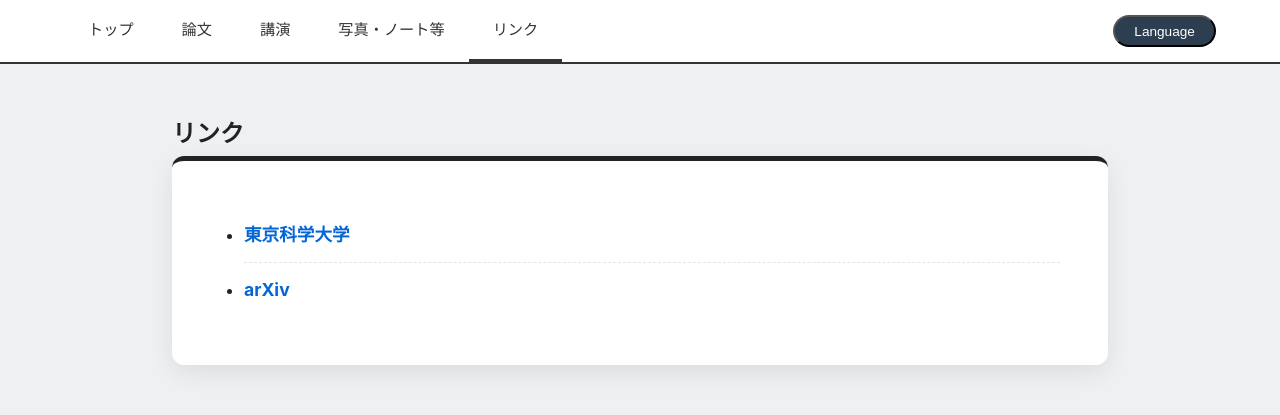
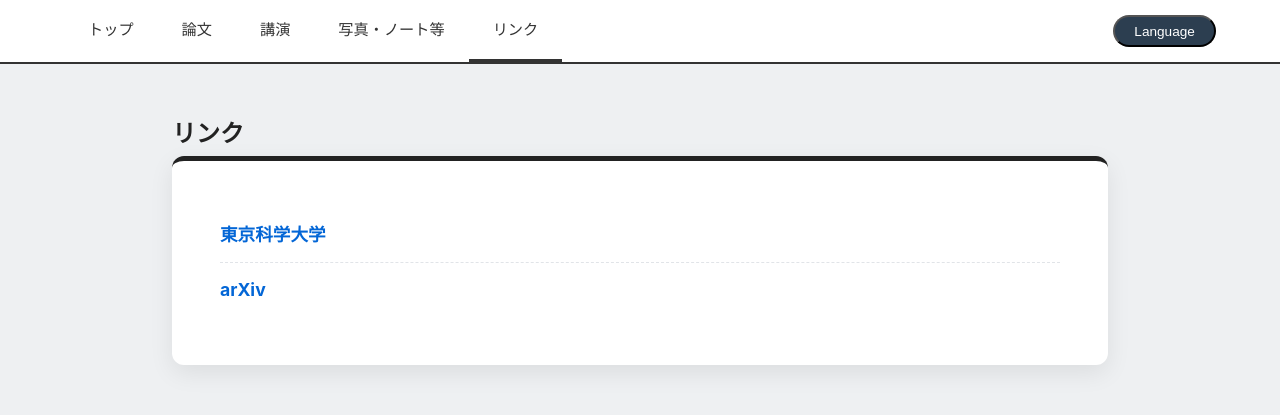
Before and after one commit to Varphiaaa/my-website_new, a Jekyll site: the page built from links.html, in a window 1280 px wide. Shown: the part 350-765 px from the top of the page. Built offline with Jekyll 4.4.1, drawn with Linux system fonts in a browser that asks for light colours.

Commit message:
Update style.css

```diff
--- a/assets/css/style.css
+++ b/assets/css/style.css
@@ -7,7 +7,7 @@ body {
   font-family: -apple-system, BlinkMacSystemFont, "Segoe UI", Roboto, "Helvetica Neue", Arial, sans-serif;
   line-height: 1.8;
   color: #222;
-  background-color: #eef0f2; /* ← #fafafaから、もう少しグレーがかった色に変更 */
+  background-color: #eef0f2;
 }
 /* ヒーロー（クロスフェードアニメーション対応版） */
 .hero { position: relative; width: 100%; height: 350px; display: flex; flex-direction: column; justify-content: flex-end; background-color: #2c3e50; overflow: hidden; }
@@ -36,7 +36,7 @@ body {
 /* コンテンツ */
 .hero-content { position: relative; z-index: 2; padding: 2rem 4rem; display: flex; justify-content: space-between; align-items: flex-end; }
 
-/* 修正：ヘッダーの文字を元の太さ（bold）に戻し、力強い印象に（さらに太くしたい場合は bold を 900 に変更） */
+/* 修正：ヘッダーの文字を元の太さ（bold）に戻し、力強い印象に */
 .hero h1 { color: white; font-size: 3.5rem; font-weight: bold; letter-spacing: 0.05em; text-shadow: 0 2px 4px rgba(0,0,0,0.5); }
 
 /* ヒーロー内のテキストコンテナ */
@@ -46,7 +46,6 @@ body {
 .hero-comment { color: white; font-size: 1.1rem; font-weight: 500; text-shadow: 0 1px 3px rgba(0,0,0,0.8); }
 
 /* ナビゲーション */
-/* 修正：ナビゲーションの下線を黒（#333）にして全体を引き締める */
 .navbar { background-color: white; border-bottom: 2px solid #333; display: flex; justify-content: space-between; align-items: center; padding: 0 4rem; position: sticky; top: 0; z-index: 100; }
 .nav-links { display: flex; list-style: none; }
 .nav-links li a { display: block; padding: 1rem 1.5rem; color: #333; text-decoration: none; font-weight: 500; font-size: 0.95rem; }
@@ -60,24 +59,34 @@ body {
 
 /* コンテンツ */
 main { max-width: 1000px; margin: 3rem auto; padding: 0 2rem; }
+
 /* =========================================
    修正2：経歴や自己紹介の「箱」のデザイン
 ========================================= */
 .content-card {
   background: white;
-  border-radius: 12px; /* 角の丸みを少し抑えてシャープに */
-  padding: 3rem; /* 箱の中の余白を少し広げて読みやすく */
-  box-shadow: 0 8px 24px rgba(0,0,0,0.08); /* 影を少し濃く・広くして箱を浮き立たせる */
-  border-top: 5px solid #222222; /* ★ 箱の上部に黒い太線のアクセントを追加 */
+  border-radius: 12px;
+  padding: 3rem;
+  box-shadow: 0 8px 24px rgba(0,0,0,0.08);
+  border-top: 5px solid #222222;
   margin-bottom: 3rem;
 }
+
+/* =========================================
+   追加：基本情報など、箱の中の通常の箇条書きから「・」を消す
+========================================= */
+.content-card ul {
+  list-style-type: none; /* 「・」を非表示にする */
+  padding-left: 0; /* 左側の字下げ（余白）をなくす */
+}
+
 /* =========================================
    修正3：箱の中の見出し（経歴の年など）
 ========================================= */
 .year-header {
   font-size: 1.4rem;
-  color: #1a1a1a; /* 文字色を濃く */
-  border-bottom: 2px solid #cccccc; /* 下線を少し濃くして引き締める */
+  color: #1a1a1a;
+  border-bottom: 2px solid #cccccc;
   padding-bottom: 0.5rem;
   margin-bottom: 1.5rem;
 }
@@ -143,8 +152,10 @@ main { max-width: 1000px; margin: 3rem auto; padding: 0 2rem; }
 #lightbox img { max-width: 90%; max-height: 80vh; border-radius: 4px; box-shadow: 0 4px 20px rgba(0,0,0,0.5); }
 .close-btn { color: white; font-size: 3rem; position: absolute; top: 20px; right: 40px; cursor: pointer; }
 
-/* リンク集用のスタイル */
-.link-list { list-style-type: disc; padding-left: 1.5rem; }
+/* =========================================
+   修正：リンク集用のスタイル（・を消す）
+========================================= */
+.link-list { list-style-type: none; padding-left: 0; } /* disc から none に変更し、余白を0に */
 .link-item { padding: 0.8rem 0; border-bottom: 1px dashed #e1e4e8; line-height: 1.6; }
 .link-item:last-child { border-bottom: none; }
 .link-item a { font-weight: bold; color: #0366d6; text-decoration: none; font-size: 1.1rem; }
@@ -153,7 +164,7 @@ main { max-width: 1000px; margin: 3rem auto; padding: 0 2rem; }
 
 /* 追加：黒背景のフッター＆SNSアイコンのスタイル */
 .site-footer {
-  background-color: #1a1a1a; /* ダークな黒で全体を引き締める */
+  background-color: #1a1a1a;
   color: #ffffff;
   padding: 50px 20px 30px;
   margin-top: 60px;
@@ -171,7 +182,8 @@ main { max-width: 1000px; margin: 3rem auto; padding: 0 2rem; }
 .sns-links {
   display: flex;
   gap: 1.5rem;
-  list-style: none;
+  list-style: none; /* ここも・が出ないように設定済みです */
+  padding-left: 0;
 }
 
 .sns-links li a {
```
